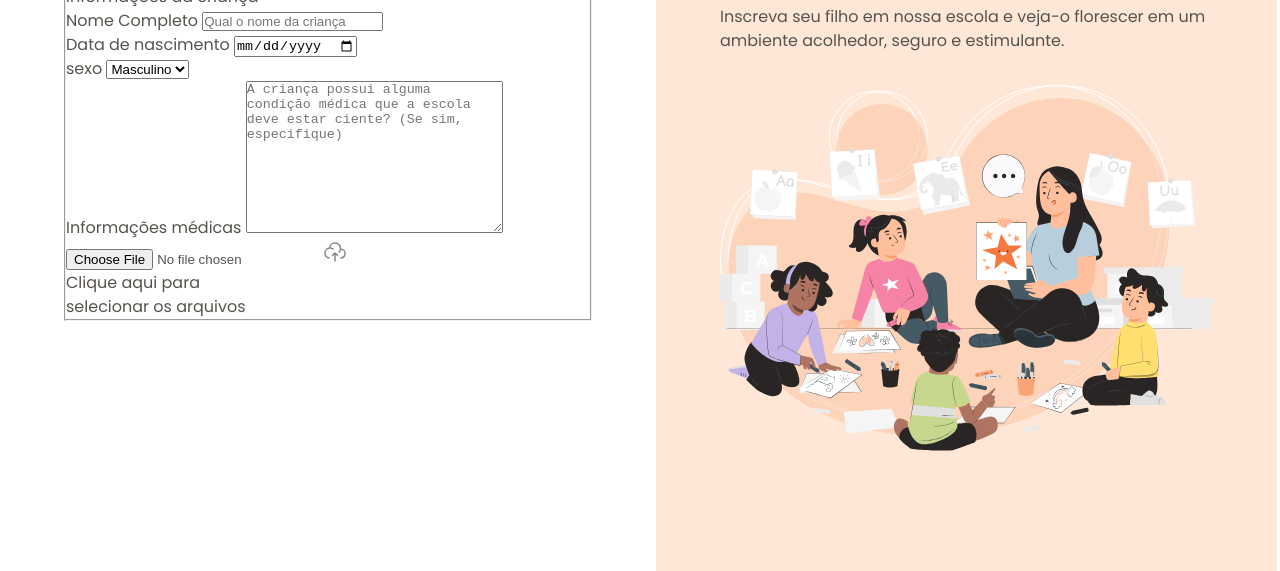
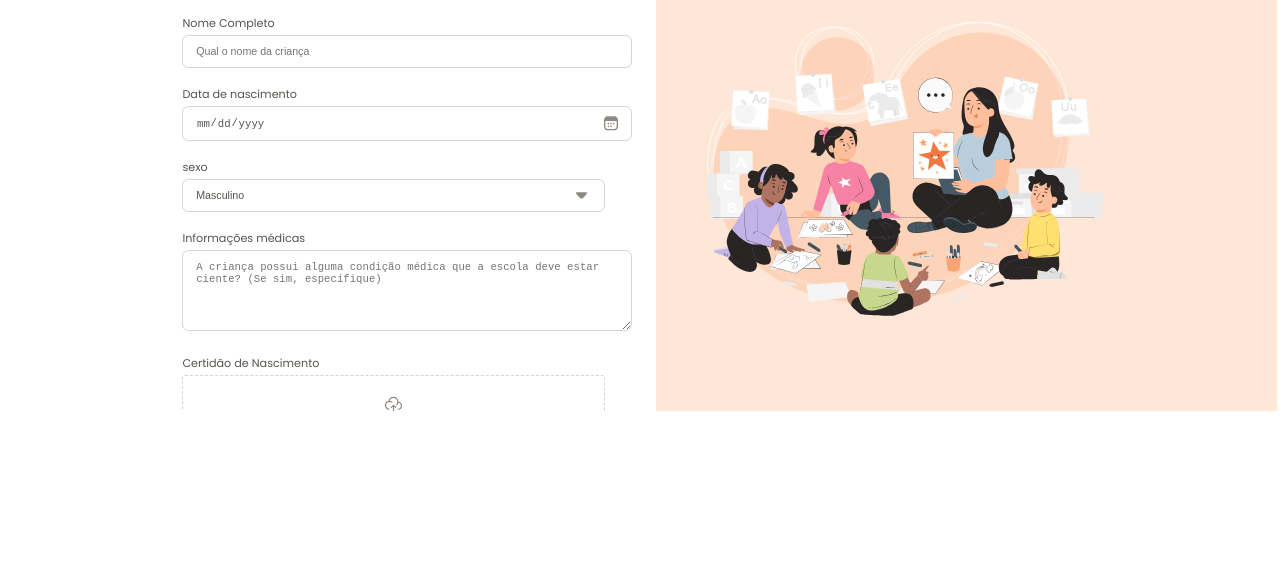
Before and after one commit to rubensalves64/FormularioDeMatricula, a plain HTML site: page index.html in a window 1280 px wide. Shown: the part 229-800 px from the top of the page. Drawn offline with Linux system fonts and the light colour scheme.

Commit message:
trabalhando no campo de envio de arquivo

```diff
--- a/index.html
+++ b/index.html
@@ -55,17 +55,21 @@
                   name="medical-info"
                   id="medical-info"
                   cols="30"
-                  rows="10"
+                  rows="5"
                   placeholder="A criança possui alguma condição médica que a escola deve estar ciente? (Se sim, especifique)"
                 ></textarea>
               </div>
               <div class="droparea-wrapper">
+                <label for="birth-file">Certidão de Nascimento</label>
+
+                <div class="dropzone">
                   <input type="file" id="birth-file" name="birth-file" />
                   <img src="./assets/icons/cloud-upload.svg" alt="" />
                   <p>
                     Clique aqui para <br />
                     selecionar os arquivos
                   </p>
+                </div>
               </div>
             </fieldset>
           </form>
--- /dev/null
+++ b/styles/fields/droparea.css
@@ -0,0 +1,36 @@
+.dropzone {
+  border: 1px dashed var(--stroke-default);
+  border-radius: 0.25rem;
+
+  display: grid;
+  justify-items: center;
+  gap: 0.5rem;
+
+  text-align: center;
+  padding: 1.5rem 1rem;
+  position: relative;
+  & input {
+    position: absolute;
+    width: 100%;
+    height: 100%;
+    inset: 0;
+    opacity: 0;
+  }
+
+  & p {
+    color: #a8a29e;
+  }
+  &:hover,
+  &:has(input:focus) {
+    border-width: 2px;
+    border-color: var(--stroke-highlight);
+    background-color: var(--surface-secondary);
+
+    & p {
+      color: var(--text-tertiary);
+    }
+    & svg path {
+      stroke: var(--stroke-highlight);
+    }
+  }
+}
--- /dev/null
+++ b/styles/fields/index.css
@@ -0,0 +1,51 @@
+@import url(droparea.css);
+
+input,
+textarea,
+select {
+  appearance: none;
+  width: 100%;
+  border-radius: 0.5rem;
+  border: 1px solid var(--stroke-default);
+
+  padding: 0.75rem 1rem;
+  color: var(--text);
+}
+label {
+  font: var(--text-sm);
+  color: var(--text-secondary);
+
+  display: block;
+  margin-bottom: 0.25rem;
+}
+input:focus,
+select:focus,
+textarea:focus,
+input[type="date"]:focus-within {
+  outline: 0.25rem solid var(--surface-secondary);
+  border: 0.125rem solid var(--stroke-highlight);
+  outline-offset: 0.1px;
+}
+input[type="date"] {
+  position: relative;
+
+  &::-webkit-calendar-picker-indicator {
+    opacity: 0;
+  }
+
+  &::before {
+    content: "";
+    position: absolute;
+    background: url(../../assets/icons/calendar-03.svg) center/contain;
+    right: 1rem;
+    width: 1.25rem;
+    height: 1.25rem;
+
+    top: 50%;
+    transform: translateY(-50%);
+  }
+}
+select {
+  background: url(../../assets/icons/arrow-down-01.svg) no-repeat
+    calc(100% - 1rem);
+}
--- /dev/null
+++ b/styles/forms.css
@@ -0,0 +1,14 @@
+@import url(fields/index.css);
+
+form {
+  margin-top: 3rem;
+}
+fieldset {
+  border: none;
+  display: grid;
+  gap: 1.5rem;
+}
+legend {
+  font: 600 1rem/1.25 var(--font-family);
+  margin-bottom: 1.5rem;
+}
--- a/styles/global.css
+++ b/styles/global.css
@@ -19,6 +19,7 @@
   --stroke-default: #d6d3d1;
   --stroke-highlight: #f3541c;
   --semantic-error: #dc2626;
+  zoom: 80%;
 }
 body {
   overflow: hidden;
--- a/styles/index.css
+++ b/styles/index.css
@@ -1,2 +1,3 @@
 @import url(global.css);
 @import url(layout.css);
+@import url(forms.css);
```
Lines whose indentation alone changed are shown as unchanged.
